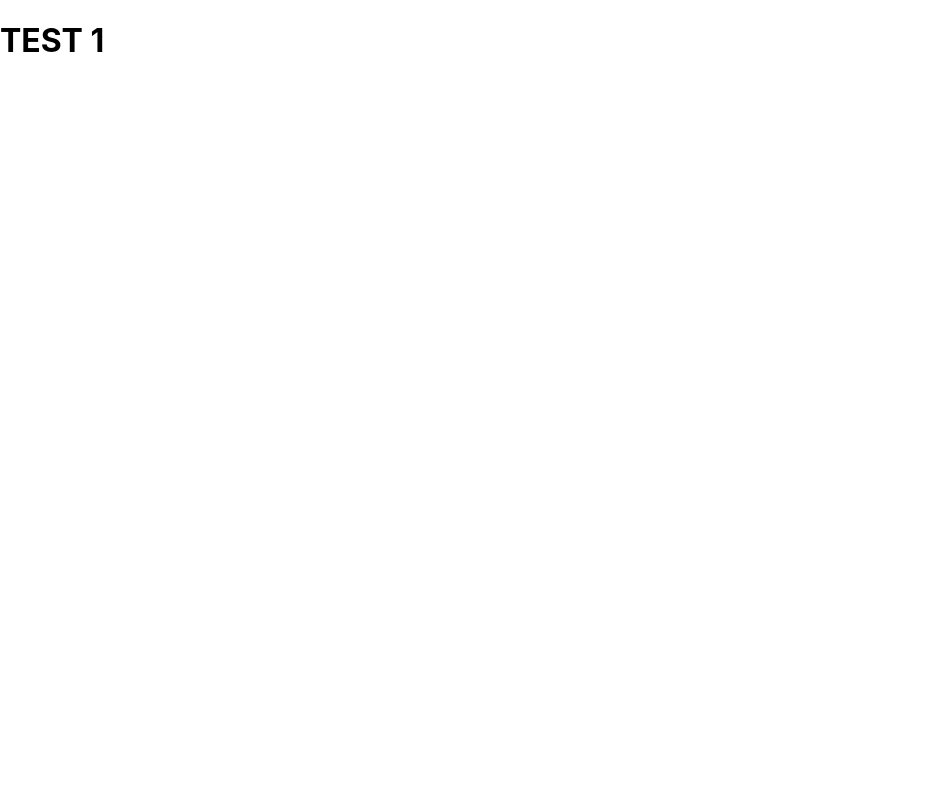
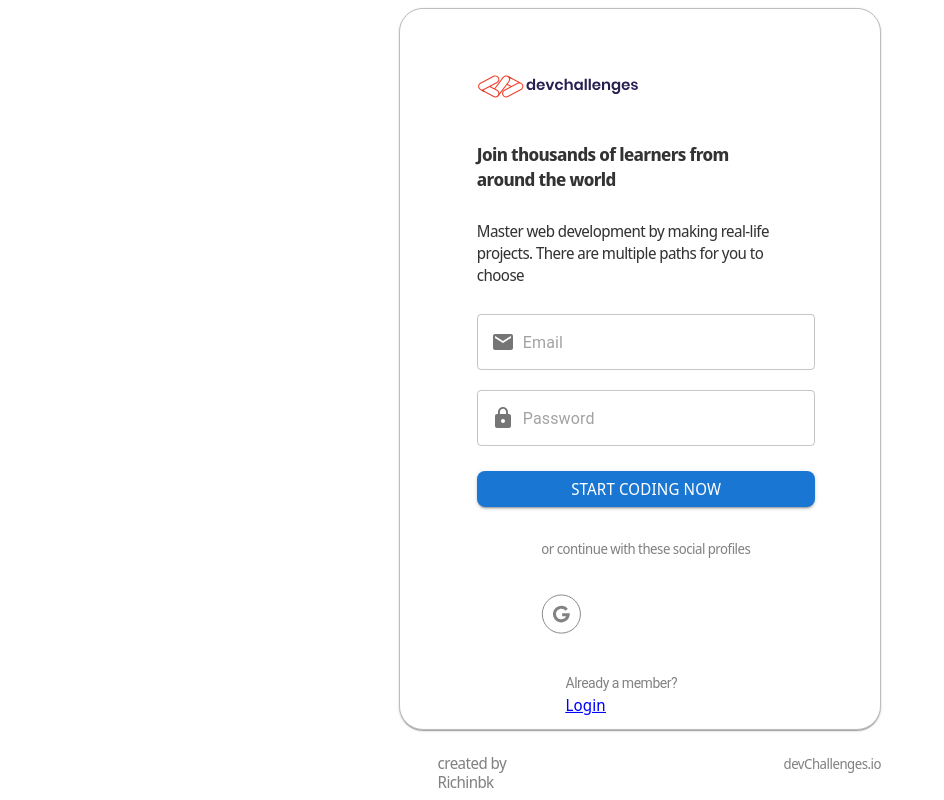
Before and after one commit to RichardJeanBaptiste/AuthenticationApp, a React (Create React App) app in the folder client/: page / in a window 1280 px wide. Shown: the whole page, without its empty margins (0-944 px from the left). Built offline with nearby package versions, Linux system fonts and the light colour scheme.

Commit message:
praise Miguel Grinberg

```diff
--- a/client/src/App.js
+++ b/client/src/App.js
@@ -4,7 +4,6 @@ import Register from './components/Register';
 import Login from './components/Login';
 import Profile from './components/Profile';
 import EditProfile from './components/EditProfile';
-import Test1 from './components/Test1';
 
 
 
@@ -14,11 +13,8 @@ function App() {
   return (
       <Router>
         <Switch>
-          <Route exact path="/register">
+          <Route exact path="/">
             <Register/>
-          </Route>
-          <Route exact path="/">
-              <Test1/>
           </Route>
           <Route path="/login">
             <Login/>
--- a/client/src/components/Test1.js
+++ /dev/null
@@ -1,8 +0,0 @@
-import { React } from 'react';
-
-
-export default function Test1() {
-    return (
-        <h1>TEST 1</h1>
-    )
-}
```
Also changed, not shown: 7 other files (tests, documents, lock files or other folders).
